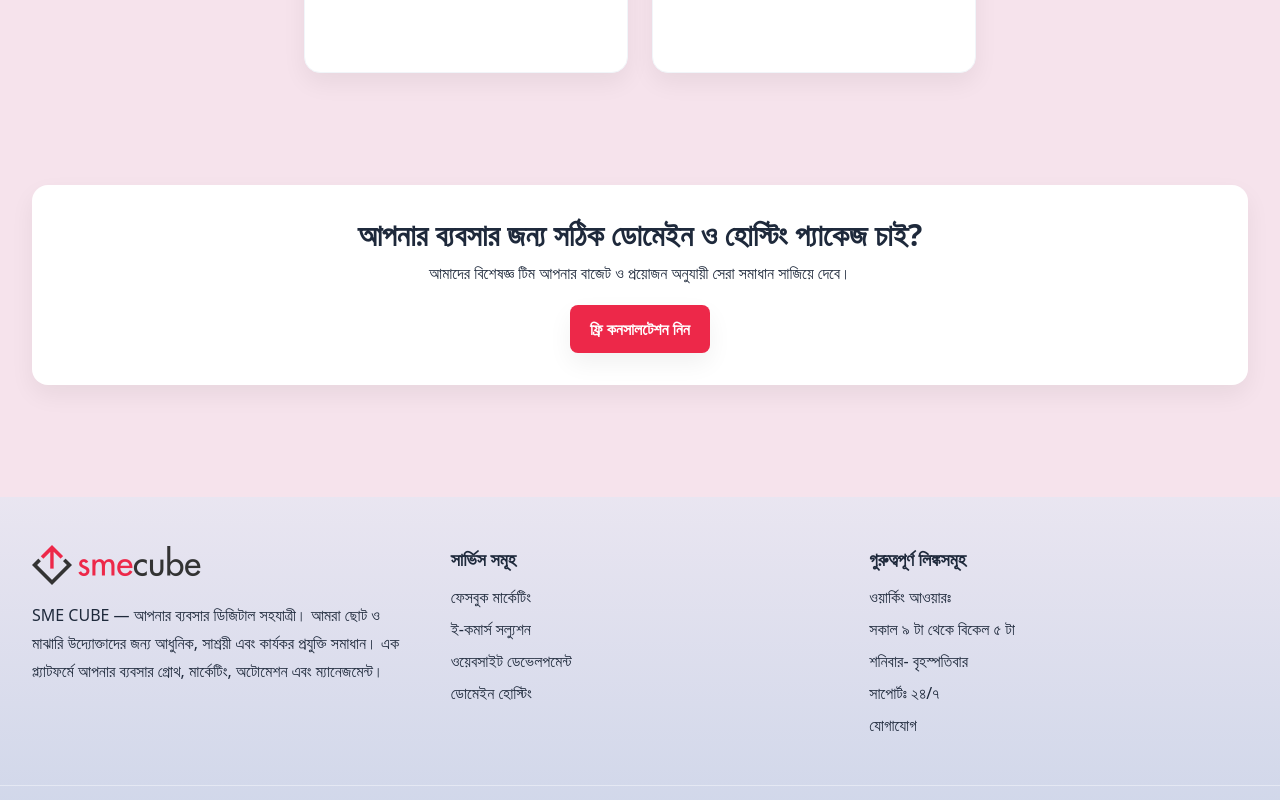
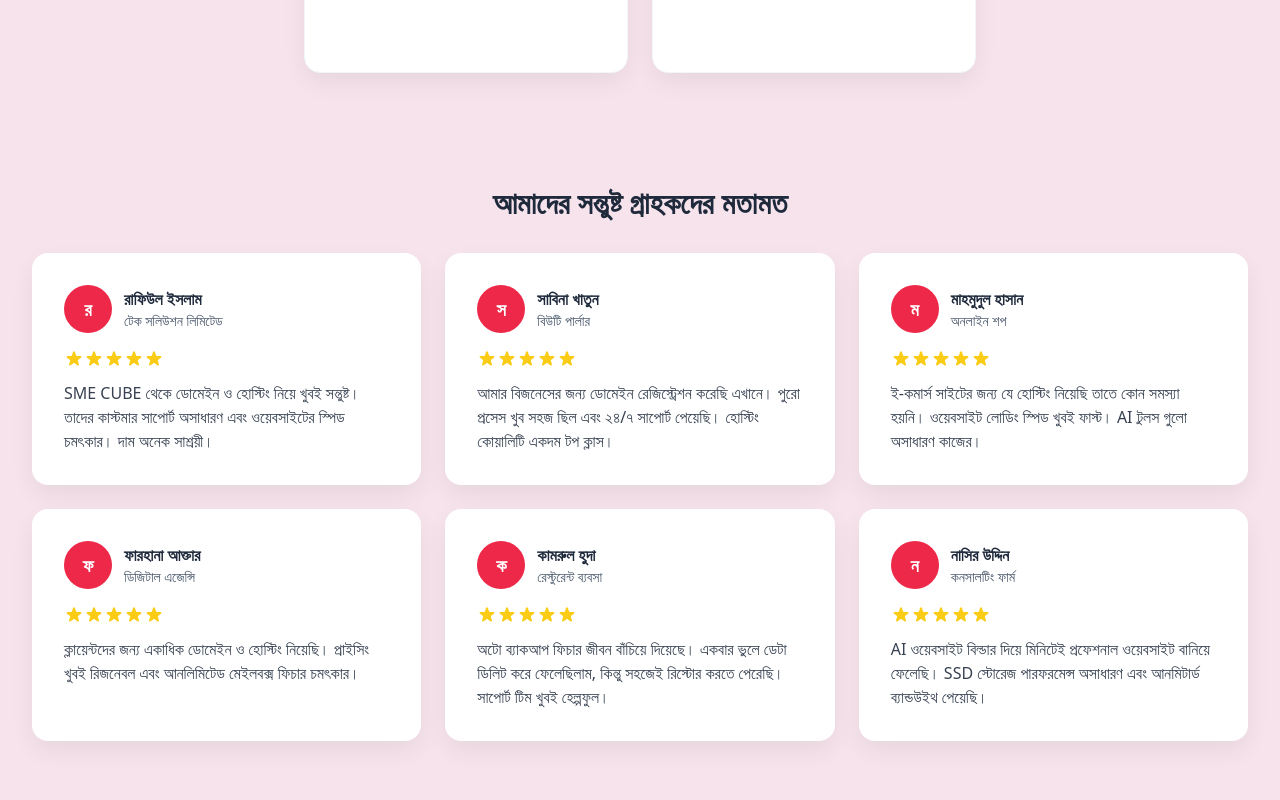
Before and after one commit to idontbyte69/smecube, a React (Vite) app: page /services/domain-hosting in a window 1280 px wide. Shown: the part 700-1500 px from the top of the page. Built offline with nearby package versions, Linux system fonts and the light colour scheme.

Commit message:
added customer review section

```diff
--- /dev/null
+++ b/src/components/CustomerReviews.jsx
@@ -0,0 +1,93 @@
+const reviewsData = [
+  {
+    id: 1,
+    name: "রাফিউল ইসলাম",
+    company: "টেক সলিউশন লিমিটেড",
+    initial: "র",
+    review: "SME CUBE থেকে ডোমেইন ও হোস্টিং নিয়ে খুবই সন্তুষ্ট। তাদের কাস্টমার সাপোর্ট অসাধারণ এবং ওয়েবসাইটের স্পিড চমৎকার। দাম অনেক সাশ্রয়ী।"
+  },
+  {
+    id: 2,
+    name: "সাবিনা খাতুন",
+    company: "বিউটি পার্লার",
+    initial: "স",
+    review: "আমার বিজনেসের জন্য ডোমেইন রেজিস্ট্রেশন করেছি এখানে। পুরো প্রসেস খুব সহজ ছিল এবং ২৪/৭ সাপোর্ট পেয়েছি। হোস্টিং কোয়ালিটি একদম টপ ক্লাস।"
+  },
+  {
+    id: 3,
+    name: "মাহমুদুল হাসান",
+    company: "অনলাইন শপ",
+    initial: "ম",
+    review: "ই-কমার্স সাইটের জন্য যে হোস্টিং নিয়েছি তাতে কোন সমস্যা হয়নি। ওয়েবসাইট লোডিং স্পিড খুবই ফাস্ট। AI টুলস গুলো অসাধারণ কাজের।"
+  },
+  {
+    id: 4,
+    name: "ফারহানা আক্তার",
+    company: "ডিজিটাল এজেন্সি",
+    initial: "ফ",
+    review: "ক্লায়েন্টদের জন্য একাধিক ডোমেইন ও হোস্টিং নিয়েছি। প্রাইসিং খুবই রিজনেবল এবং আনলিমিটেড মেইলবক্স ফিচার চমৎকার।"
+  },
+  {
+    id: 5,
+    name: "কামরুল হুদা",
+    company: "রেস্টুরেন্ট ব্যবসা",
+    initial: "ক",
+    review: "অটো ব্যাকআপ ফিচার জীবন বাঁচিয়ে দিয়েছে। একবার ভুলে ডেটা ডিলিট করে ফেলেছিলাম, কিন্তু সহজেই রিস্টোর করতে পেরেছি। সাপোর্ট টিম খুবই হেল্পফুল।"
+  },
+  {
+    id: 6,
+    name: "নাসির উদ্দিন",
+    company: "কনসালটিং ফার্ম",
+    initial: "ন",
+    review: "AI ওয়েবসাইট বিল্ডার দিয়ে মিনিটেই প্রফেশনাল ওয়েবসাইট বানিয়ে ফেলেছি। SSD স্টোরেজ পারফরমেন্স অসাধারণ এবং আনমিটার্ড ব্যান্ডউইথ পেয়েছি।"
+  }
+]
+
+const StarRating = () => {
+  return (
+    <div className="flex mb-3">
+      {[...Array(5)].map((_, i) => (
+        <svg key={i} className="w-5 h-5 text-yellow-400 fill-current" viewBox="0 0 20 20">
+          <path d="M9.049 2.927c.3-.921 1.603-.921 1.902 0l1.07 3.292a1 1 0 00.95.69h3.462c.969 0 1.371 1.24.588 1.81l-2.8 2.034a1 1 0 00-.364 1.118l1.07 3.292c.3.921-.755 1.688-1.54 1.118l-2.8-2.034a1 1 0 00-1.175 0l-2.8 2.034c-.784.57-1.838-.197-1.539-1.118l1.07-3.292a1 1 0 00-.364-1.118L2.98 8.72c-.783-.57-.38-1.81.588-1.81h3.461a1 1 0 00.951-.69l1.07-3.292z" />
+        </svg>
+      ))}
+    </div>
+  )
+}
+
+const ReviewCard = ({ review }) => {
+  return (
+    <div className="bg-white rounded-xl shadow-soft p-6 md:p-8 transition-all duration-300 hover:shadow-lg hover:shadow-[var(--brand-accent)]/10 hover:-translate-y-1 cursor-pointer group">
+      <div className="flex items-center mb-4">
+        <div className="w-12 h-12 bg-[var(--brand-accent)] rounded-full flex items-center justify-center text-white font-bold text-lg transition-transform duration-300 group-hover:scale-110">
+          {review.initial}
+        </div>
+        <div className="ml-3">
+          <h4 className="font-bold group-hover:text-[var(--brand-accent)] transition-colors duration-300">{review.name}</h4>
+          <p className="text-sm text-slate-600">{review.company}</p>
+        </div>
+      </div>
+      <StarRating />
+      <p className="text-gray-700 group-hover:text-gray-800 transition-colors duration-300">
+        {review.review}
+      </p>
+    </div>
+  )
+}
+
+export default function CustomerReviews() {
+  return (
+    <section className="py-10 md:py-12">
+      <div className="container-max">
+        <h2 className="text-center text-2xl md:text-3xl font-bold mb-8">
+          আমাদের সন্তুষ্ট গ্রাহকদের মতামত
+        </h2>
+        <div className="grid md:grid-cols-2 lg:grid-cols-3 gap-6">
+          {reviewsData.map((review) => (
+            <ReviewCard key={review.id} review={review} />
+          ))}
+        </div>
+      </div>
+    </section>
+  )
+}
--- a/src/pages/DomainHosting.jsx
+++ b/src/pages/DomainHosting.jsx
@@ -1,4 +1,5 @@
 import { useState } from 'react'
+import CustomerReviews from '../components/CustomerReviews'
 
 const hostingPlans = [
   { title: '১ বছর / 1GB', features: ['ডোমেইন নাম', '৩টি ওয়েবসাইট', '২০ GB SSD', '৩০ মেইলবক্স', 'অটো ব্যাকআপ', 'AI ওয়েবসাইট বিল্ডার', 'AI টুলস'], price: '৳ ১,৫০০/বছর' },
@@ -205,6 +206,8 @@ export default function DomainHosting() {
         </section>
       )}
 
+      <CustomerReviews />
+
       {/* CTA */}
       <section className="py-10 md:py-12">
         <div className="container-max">
```
